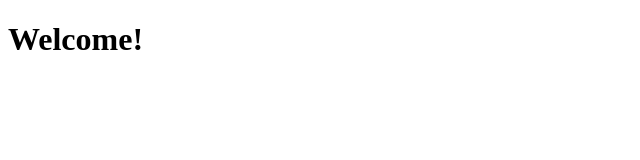
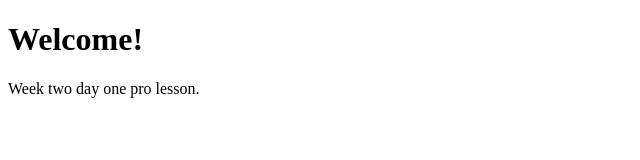
Before and after one commit to Natasha-nj-k/Week-2-1-HTML, a plain HTML site: page index.html in a window 1280 px wide. Shown: the whole page, without its empty margins (0-640 px from the left). Drawn offline with Linux system fonts and the light colour scheme.

Commit message:
added paragraph

```diff
--- a/index.html
+++ b/index.html
@@ -7,5 +7,6 @@
 </head>
 <body>
   <h1>Welcome!</h1>
+  <p>Week two day one pro lesson.</p>
 </body>
 </html>
```
